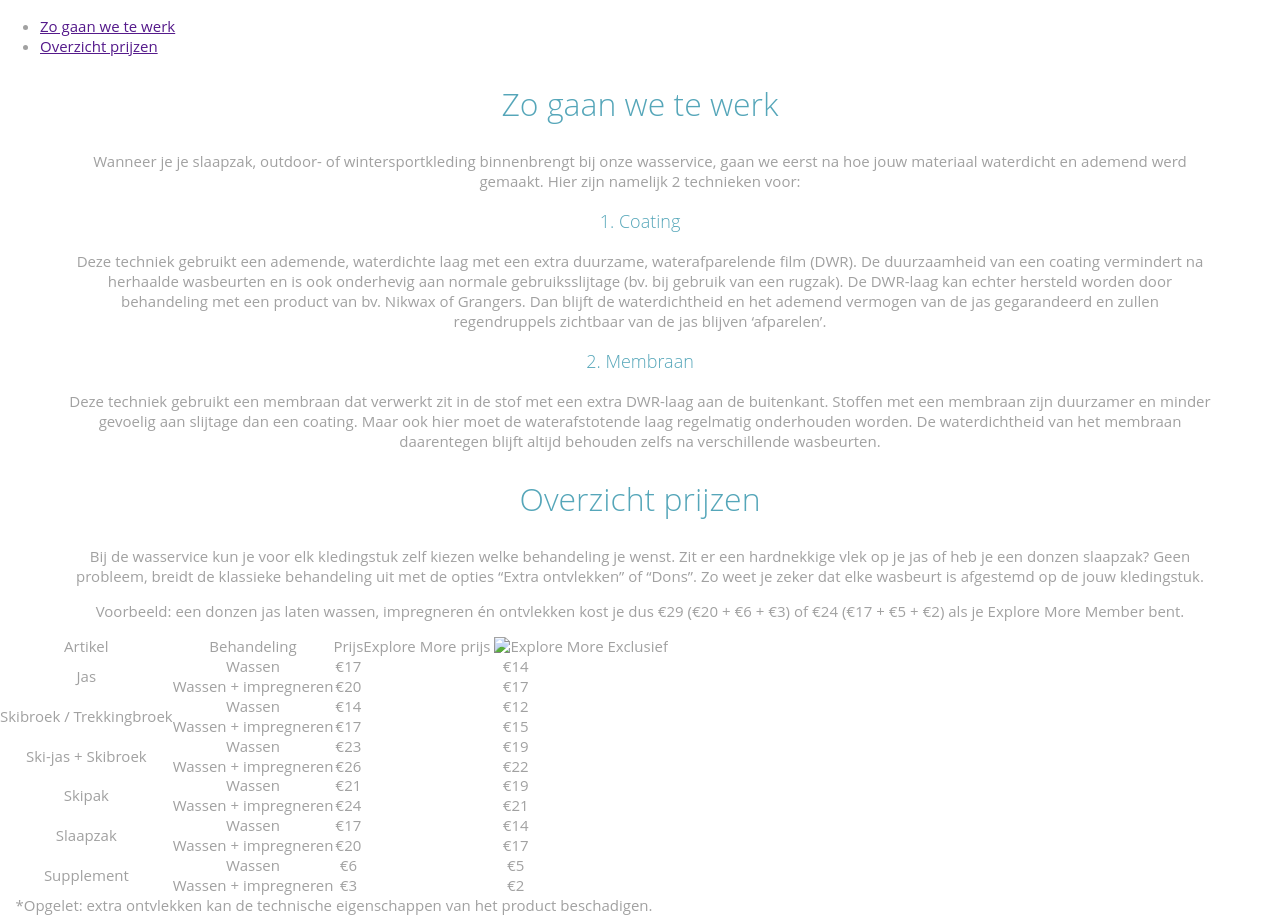
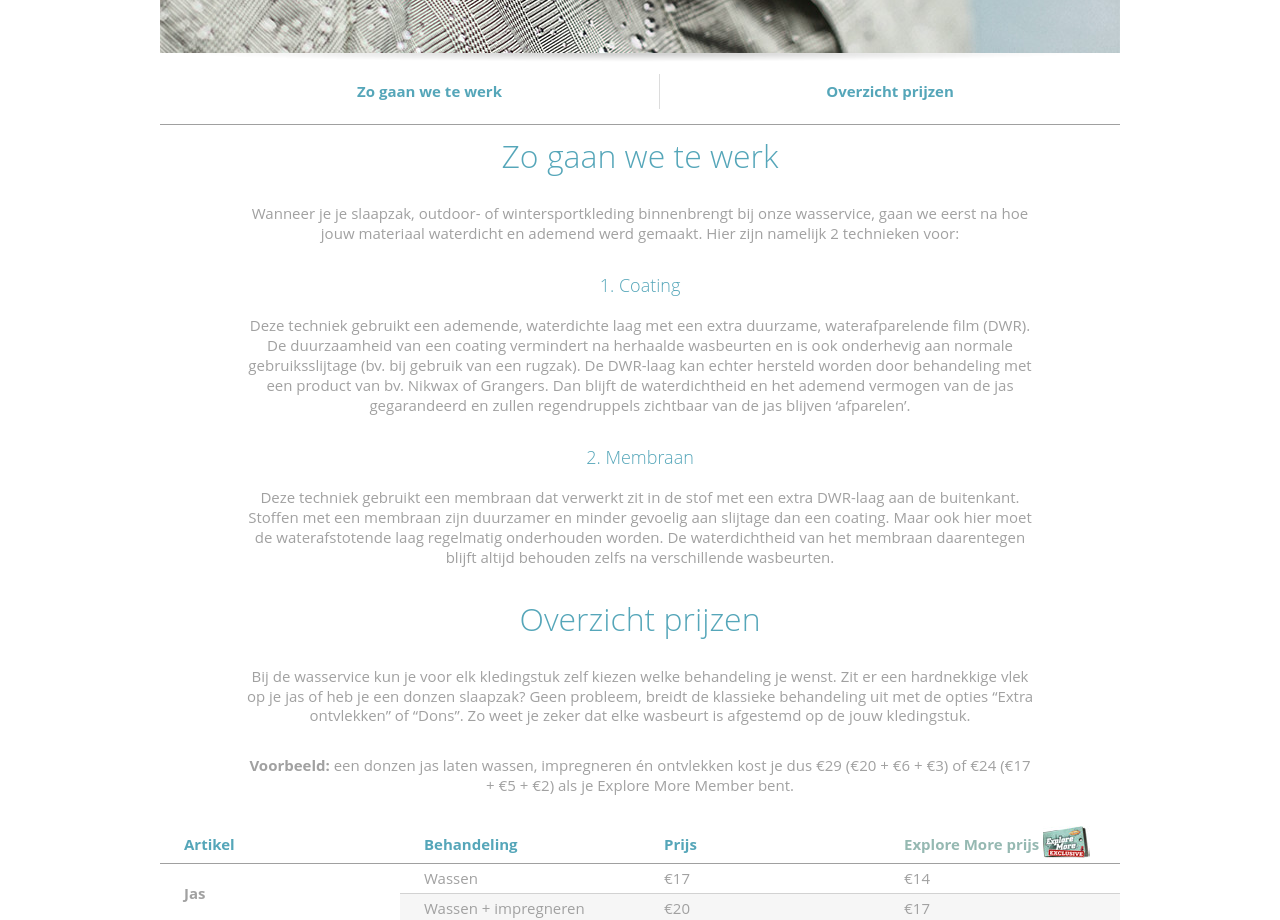
Before and after one commit to ASAdventure-web/LP_wasservice, a plain HTML site: page index.html in a window 1280 px wide. Shown: the part 564-1484 px from the top of the page. Drawn offline with Linux system fonts and the light colour scheme.

Commit message:
Styling table + responsive

```diff
--- a/index.html
+++ b/index.html
@@ -15,23 +15,26 @@
 </head>
 
 <body>
-  <div id="lp_wrapper" class="lp_wrapper">
-    <header>
+  <div id="lp-wrapper" class="lp-wrapper">
+    <header class="clearfix">
       <h1>Onderhoud waterdichte outdoorkleding</h1>
       <p>Heb je thuis geen wasmachine of durf je het toch niet zo goed aan om je dure slaapzak, outdoor- of wintersportkleding zelf te wassen? Geen nood, bij A.S.Adventure helpen we je hier graag bij. Dankzij onze professionele wasservice krijgen je kleding en slaapzak een grondige wasbeurt en kun je ze achteraf ook opnieuw laten impregneren. Zo wordt hun waterdichte laag hersteld en behouden ze hun ademend vermogen. Bovendien genieten <span class="explore-more">Explore More Members van extravoordelige tarieven</span>. Handig, toch?</p>
 
-      <img src="images/header_img.jpg" alt="A.S.Adventure Wasservice">
-      <nav>
-        <ul>
-          <li><a href="">Zo gaan we te werk</a></li>
-          <li><a href="">Overzicht prijzen</a></li>
+      <div class="header-img clearfix">
+        <img class="header-img" src="images/header_img.jpg" alt="A.S.Adventure Wasservice">
+      </div>
+
+      <nav class="anchor-nav clearfix">
+        <ul class="nav-list border-bottom">
+          <li><a class="nav-link border-right" href="#zo-gaan-we-te-werk">Zo gaan we te werk</a></li>
+          <li><a class="nav-link" href="#overzicht-prijzen">Overzicht prijzen</a></li>
         </ul>
       </nav>
     </header>
 
     <section>
       <article class="content-article">
-        <h2 class="h2">Zo gaan we te werk</h2>
+        <h2 id="zo-gaan-we-te-werk" class="h2">Zo gaan we te werk</h2>
 
         <p>Wanneer je je slaapzak, outdoor- of wintersportkleding binnenbrengt bij onze wasservice, gaan we eerst na hoe jouw materiaal waterdicht en ademend werd gemaakt. Hier zijn namelijk 2 technieken voor:</p>
 
@@ -41,29 +44,29 @@
         <h3 class="h3">2. Membraan</h3>
         <p>Deze techniek gebruikt een membraan dat verwerkt zit in de stof met een extra DWR-laag aan de buitenkant. Stoffen met een membraan zijn duurzamer en minder gevoelig aan slijtage dan een coating. Maar ook hier moet de waterafstotende laag regelmatig onderhouden worden. De waterdichtheid van het membraan daarentegen blijft altijd behouden zelfs na verschillende wasbeurten.</p>
 
-        <h2 class="h2">Overzicht prijzen</h2>
+        <h2 id="overzicht-prijzen" class="h2">Overzicht prijzen</h2>
 
         <p>Bij de wasservice kun je voor elk kledingstuk zelf kiezen welke behandeling je wenst. Zit er een hardnekkige vlek op je jas of heb je een donzen slaapzak? Geen probleem, breidt de klassieke behandeling uit met de opties “Extra ontvlekken” of “Dons”. Zo weet je zeker dat elke wasbeurt is afgestemd op de jouw kledingstuk.</p>
 
-        <p>Voorbeeld: een donzen jas laten wassen, impregneren én ontvlekken kost je dus €29 (€20 + €6 + €3) of €24 (€17 + €5 + €2) als je Explore More Member bent.</p>
+        <p><strong>Voorbeeld:</strong> een donzen jas laten wassen, impregneren én ontvlekken kost je dus €29 (€20 + €6 + €3) of €24 (€17 + €5 + €2) als je Explore More Member bent.</p>
       </article>
     </section>
 
     <section>
       <table>
         <thead>
-          <tr>
+          <tr class="border-bottom">
             <td>Artikel</td>
             <td>Behandeling</td>
             <td>Prijs</td>
-            <td>Explore More prijs <img src="images/explore_more_exclusief.png" alt="Explore More Exclusief"></td>
+            <td><span class="explore-more">Explore More prijs </span><img src="images/explore_more_exclusief.jpg" alt="Explore More Exclusief"></td>
           </tr>
         </thead>
 
         <tbody>
           <!-- Jas -->
           <tr>
-            <td rowspan="2">Jas</td>
+            <td class="bold" rowspan="2">Jas</td>
             <td>Wassen</td>
             <td>€17</td>
             <td>€14</td>
@@ -77,7 +80,7 @@
 
           <!-- Skibroek / Trekkingbroek -->
           <tr>
-            <td rowspan="2">Skibroek / Trekkingbroek</td>
+            <td class="bold" rowspan="2">Skibroek / Trekkingbroek</td>
             <td>Wassen</td>
             <td>€14</td>
             <td>€12</td>
@@ -91,7 +94,7 @@
 
           <!-- Ski-jas + skibroek -->
           <tr>
-            <td rowspan="2">Ski-jas + Skibroek</td>
+            <td class="bold" rowspan="2">Ski-jas + Skibroek</td>
             <td>Wassen</td>
             <td>€23</td>
             <td>€19</td>
@@ -105,7 +108,7 @@
 
           <!-- Skipak -->
           <tr>
-            <td rowspan="2">Skipak</td>
+            <td class="bold" rowspan="2">Skipak</td>
             <td>Wassen</td>
             <td>€21</td>
             <td>€19</td>
@@ -119,7 +122,7 @@
 
           <!-- Slaapzak -->
           <tr>
-            <td rowspan="2">Slaapzak</td>
+            <td class="bold" rowspan="2">Slaapzak</td>
             <td>Wassen</td>
             <td>€17</td>
             <td>€14</td>
@@ -133,14 +136,14 @@
 
           <!-- Supplement -->
           <tr>
-            <td rowspan="2">Supplement</td>
-            <td>Wassen</td>
+            <td class="bold" rowspan="2">Supplement</td>
+            <td>Extra ontvlekken *</td>
             <td>€6</td>
             <td>€5</td>
           </tr>
 
           <tr class="border-bottom gray">
-            <td>Wassen + impregneren</td>
+            <td>Dons</td>
             <td>€3</td>
             <td>€2</td>
           </tr>
@@ -148,7 +151,7 @@
 
         <tfoot>
           <tr>
-            <td colspan="4">*Opgelet: extra ontvlekken kan de technische eigenschappen van het product beschadigen.</td>
+            <td colspan="4">* Opgelet: extra ontvlekken kan de technische eigenschappen van het product beschadigen.</td>
           </tr>
         </tfoot>
       </table>
--- a/stylesheets/sass/partials/base.scss
+++ b/stylesheets/sass/partials/base.scss
@@ -14,7 +14,7 @@
 $basefont: 15px;
 $baseline: 1.33; 				// 20px
 $textColor: #A1A1A1; 			// Gray
-$headingColor: #55A6B9; 		// Turqoois
+$accentColor: #55A6B9; 		// Turqoois
 $exploreMore: #96B9B2;			// Explore More
 
 /* =====================
@@ -28,6 +28,10 @@ html {
   font-size: $basefont;
   line-height: $baseline;
   text-align: center;
+
+  @media only screen and(max-width: 540px ){
+	font-size: 0.8em;
+  }
 }
 
 *, *:before, *:after {
@@ -35,12 +39,16 @@ html {
 }
 
 h1, h2, h3, h4, h5, h6{
-	color: $headingColor;
+	color: $accentColor;
 	font-weight: 100;
 }
 
 h1{
 	font-size: 3em;
+
+	@media only screen and (max-width: 870px){
+		font-size: 2em;
+	}
 }
 
 h2{
@@ -52,9 +60,37 @@ h3{
 }
 
 p{
-	width: 100%;
+	margin: 0 auto 2em;
+	width: 96%;
+}
+
+img{
+	max-width: 100%;
 }
 
 ul{
+	color: $accentColor;
+	font-weight: 700;
 	text-align: left;
 }
+
+table{
+	text-align: left;
+	width: 100%;
+
+	tr{
+		height: 2em;
+	}
+}
+
+/* =====================
+	HACKS
+===================== */
+
+.clearfix{
+	&:after{
+		clear: both;
+		content: "";
+		display: table;
+	}
+}
--- a/stylesheets/sass/partials/layout.scss
+++ b/stylesheets/sass/partials/layout.scss
@@ -4,6 +4,43 @@
 
 ========================================================================== */
 
-.content-article{
+.lp-wrapper{
+	margin: 0 auto;
+	max-width: 960px;
+	width: 96%;
+}
+
+.content-article, .terminologie{
 	padding: 0 4.6em;
+
+	@media only screen and(max-width: 870px){
+		padding: 0 2em;
+	}
 }
+
+.anchor-nav{
+	float: left;
+	height: 35px;
+	width: 100%;
+
+	ul, li{
+		float: left;
+	}
+
+	ul{
+		width: 100%;
+	}
+
+	li{
+		list-style-type: none;
+		text-align: center;
+		width: 50%;
+	}
+}
+
+.nav-link{
+	display: block;
+	height: 35px;
+	line-height: 35px;
+	width: 100%;
+}
--- a/stylesheets/sass/partials/theme.scss
+++ b/stylesheets/sass/partials/theme.scss
@@ -4,7 +4,92 @@
 
 ========================================================================== */
 
+/* =====================
+	TEXT
+===================== */
+.normal-text{
+	color: $textColor;
+	font-weight: 100;
+}
+
 .explore-more{
 	color: $exploreMore;
 	font-weight: 700;
 }
+
+.bold{
+	font-weight: 700;
+}
+
+/* =====================
+	HEADER
+===================== */
+.header-img{
+	float: left; // makes the container collapse on the image
+
+	// SHADOW TOP
+	&:before{
+		background: url(../../images/top_shadow.png) no-repeat bottom center;
+		content: "";
+		display: block;
+		height: 21px;
+		width: 100%;
+	}
+
+	// SHADOW BOTTOM
+	&:after{
+		background: url(../../images/bottom_shadow.png) no-repeat top center;
+		content: "";
+		height: 21px;
+		width: 100%;
+	}
+}
+
+.nav-list{
+	margin-top: 0;
+	padding-bottom: 15px;
+}
+
+.nav-link{
+	color: $accentColor;
+	text-decoration: none;
+}
+
+.border-right{
+	border-right: 1px solid #DCDCDC;
+}
+
+/* =====================
+	TABLE
+===================== */
+
+// TABLE COLS
+
+thead{
+	color: $accentColor;
+	font-weight: 700;
+
+	span{
+		position: relative;
+		top: -8px;
+	}
+}
+
+td{
+	padding-left: 1.6em;
+	width: percentage(240/960);
+
+	@media only screen and(max-width: 540px){
+		padding-left: .5em;
+	}
+}
+
+// TABLE ROWS
+.gray{
+	background: #F6F6F6;
+	border-top: 1px solid #D2D2D2;
+}
+
+.border-bottom{
+	border-bottom: 1px solid #A0A0A0;
+}
```
Also changed, not shown: images/bottom_shadow.png (added), images/explore_more_exclusief.jpg (added), images/top_shadow.png (added), stylesheets/css/screen.css.
